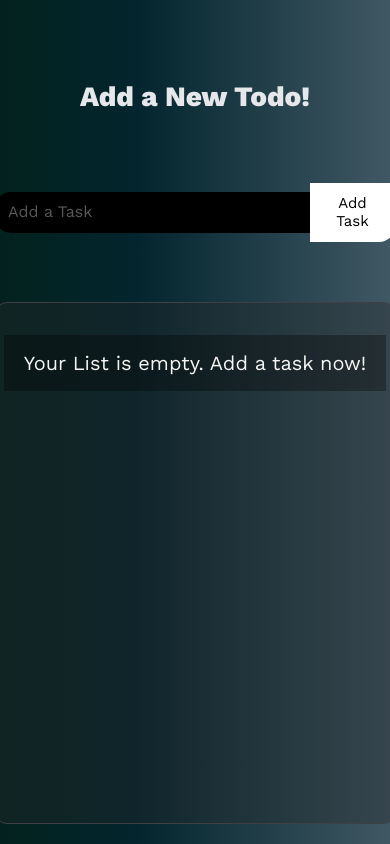
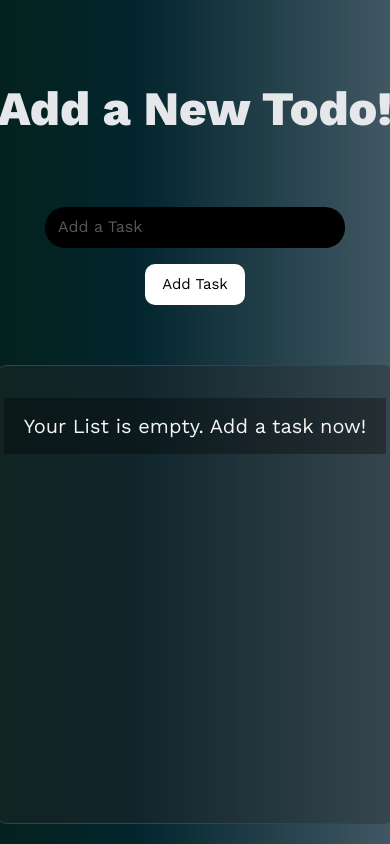
Before and after one commit to dipenmagdani/Webelight-Curriculum, a plain HTML site: page task-javascript/task-3-todolist/index.html in a window 390 px wide. Drawn offline with nearby package versions, Linux system fonts and the light colour scheme.

Commit message:
responsivness added

```diff
--- a/task-javascript/task-3-todolist/styles/style.css
+++ b/task-javascript/task-3-todolist/styles/style.css
@@ -54,6 +54,8 @@
   border-top-left-radius: 16px;
   border-bottom-left-radius: 16px;
   padding: 13px;
+  border: 1px solid red;
+
   border: none;
 }
 .input input[type="text"]::placeholder {
@@ -88,7 +90,7 @@
   border-radius: 12px;
   background-color: rgba(39, 39, 42, 0.37);
   padding: 8px;
-  max-width: 100%;
+  width: 100%;
   overflow-y: auto;
 }
 .todo-list .list {
@@ -140,7 +142,7 @@
 }
 
 .task-info .text {
-  width: 500px;
+  max-width: 500px;
   height: 100px;
   overflow-y: auto;
   display: flex;
@@ -194,6 +196,17 @@
     width: 400px;
   }
   .header h1 {
-    font-size: 28px;
+    font-size: 48px;
+  }
+  .input {
+    flex-direction: column;
+    gap: 16px;
+  }
+  .input input[type="text"] {
+    border-radius: 20px;
+    width: 300px;
+  }
+  .input button {
+    border-radius: 10px;
   }
 }
```
